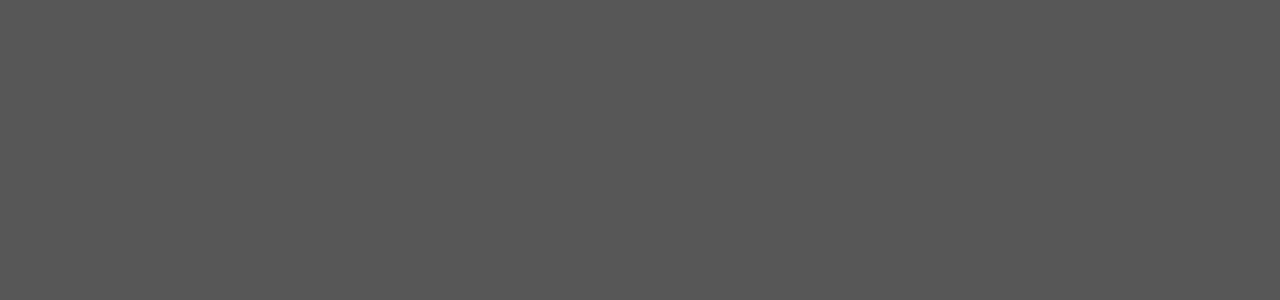
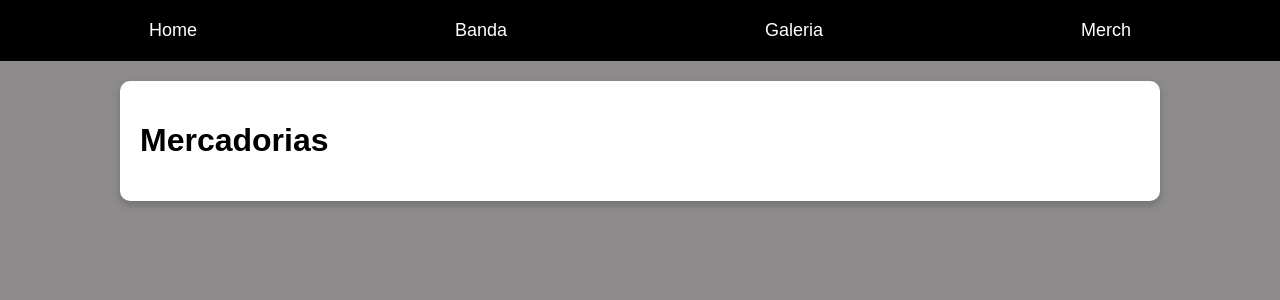
Before and after one commit to Kuroshi7/bandapp, a React (Create React App) app: page /merch in a window 1280 px wide. Before the commit this address had no page. Shown: the top 300 px of the page. Built offline with nearby package versions, Linux system fonts and the light colour scheme.

Commit message:
pages+css

```diff
--- a/src/App.js
+++ b/src/App.js
@@ -21,7 +21,7 @@ const App = () => {
 
           <Banda />
         </>} />
-        <Route path="/membros" element={<>
+        <Route path="/merch" element={<>
 
           <Membros />
         </>} />
--- a/src/componentes/Navbar.js
+++ b/src/componentes/Navbar.js
@@ -9,7 +9,7 @@ const Navbar = () => {
         <li><Link to="/home" className={styles.link}>Home</Link></li>
         <li><Link to="/banda" className={styles.link}>Banda</Link></li>
         <li><Link to="/galeria" className={styles.link}>Galeria</Link></li>
-        <li><Link to="/membros" className={styles.link}>Membros</Link></li>
+        <li><Link to="/merch" className={styles.link}>Merch</Link></li>
       </ul>
     </nav>
   );
--- a/src/pages/Galeria/Galeria.js
+++ b/src/pages/Galeria/Galeria.js
@@ -0,0 +1,20 @@
+import React from "react";
+import Navbar from "../../componentes/Navbar";
+import Footer from "../../componentes/Footer";
+import styles from './Galeria.module.css';
+
+const Galeria = () => {
+    return(
+        <div className={styles.galeriaContainer}>
+            <Navbar/>
+            <div className={styles.contentBox}>
+                <h1>Galeria</h1>
+                <p>Galeria de obras</p>
+            </div>
+            <Footer/>
+        </div>
+    );
+};
+
+
+export default Galeria
--- /dev/null
+++ b/src/pages/Galeria/Galeria.module.css
@@ -0,0 +1,16 @@
+.galeriaContainer {
+    background-color: rgb(141, 139, 139);
+    min-height: 100vh;
+    color: rgb(255, 255, 255);
+  }
+
+  .contentBox {
+    background-color: #fff;
+    color: #000;
+    padding: 20px;
+    margin: 20px auto;
+    width: 80%;
+    max-width: 1000px;
+    border-radius: 10px;
+    box-shadow: 0 4px 8px rgba(0, 0, 0, 0.2);
+  }
--- a/src/pages/Landing/Landing.module.css
+++ b/src/pages/Landing/Landing.module.css
@@ -5,7 +5,7 @@
   justify-content: center; /* Centraliza o conteúdo verticalmente */
   min-height: 100vh; /* Garante que o contêiner ocupe toda a altura da janela */
   padding: 20px;
-  background-color: #5a321b; /* Fundo preto */
+  background-color: #494848; /* Fundo preto */
   color: #000000; /* Texto branco */
   position: relative; /* Necessário para posicionar o botão */
 
@@ -26,6 +26,17 @@
   transform: translateX(-50%); /* Centraliza horizontalmente */
   }
 
+  .landing button:hover{
+    color: #ccc; /* Cor mais clara ao passar o mouse */
+    background-color: white;
+    color: black;
+    border: none;
+    border-radius: 10px;
+    cursor: pointer;
+    transition: background-color 0.3s ease;
+
+  }
+
   .watermark {
     bottom: 20px; /* Distância do fundo da página */
     right: 20px; /* Distância da borda direita da página */
--- a/src/pages/Membros/Membros.js
+++ b/src/pages/Membros/Membros.js
@@ -0,0 +1,17 @@
+import React from "react";
+import Navbar from "../../componentes/Navbar";
+import styles from "./Merch.module.css";
+import Footer from "../../componentes/Footer";
+
+const Merch = () => {
+    return(
+        <div className={styles.merchContainer}>
+            <Navbar/>
+            <div className={styles.contentBox}>
+                <h1>Mercadorias</h1>
+            </div>
+        </div>
+    );
+};
+
+export default Merch;
--- /dev/null
+++ b/src/pages/Membros/Merch.module.css
@@ -0,0 +1,16 @@
+.merchContainer {
+    background-color: rgb(141, 139, 139);
+    min-height: 100vh;
+    color: rgb(255, 255, 255);
+  }
+
+  .contentBox {
+    background-color: #fff;
+    color: #000;
+    padding: 20px;
+    margin: 20px auto;
+    width: 80%;
+    max-width: 1000px;
+    border-radius: 10px;
+    box-shadow: 0 4px 8px rgba(0, 0, 0, 0.2);
+  }
```
